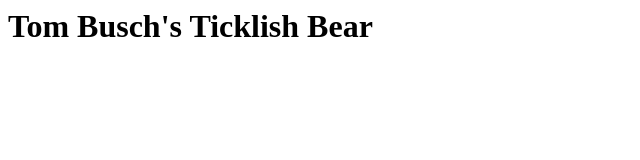
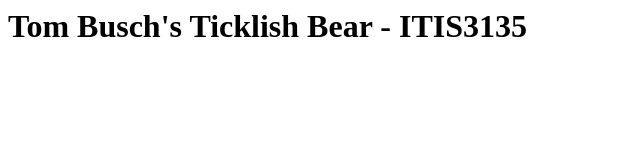
Before and after one commit to tbusch1/tbusch1.github.io, a plain HTML site: page index.html in a window 1280 px wide. Shown: the whole page, without its empty margins (0-640 px from the left). Drawn offline with Linux system fonts and the light colour scheme.

Commit message:
Update index.html

```diff
--- a/index.html
+++ b/index.html
@@ -1 +1 @@
-<h1>Tom Busch's Ticklish Bear</h1>
+<h1>Tom Busch's Ticklish Bear - ITIS3135</h1>
```
